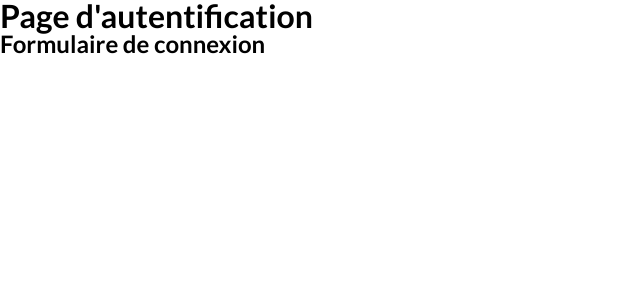
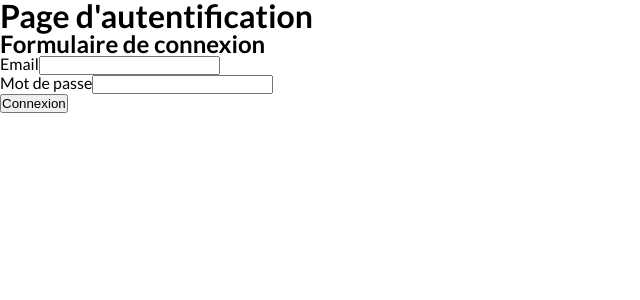
Before and after one commit to mlaversin/OC_7_Groupomania, a React (Create React App) app in the folder frontend/: page /auth in a window 1280 px wide. Shown: the top 300 px of the page, without its empty margins (0-640 px from the left). Built offline with nearby package versions, Linux system fonts and the light colour scheme.

Commit message:
login form

```diff
--- a/frontend/package.json
+++ b/frontend/package.json
@@ -6,11 +6,13 @@
     "@testing-library/jest-dom": "^5.16.4",
     "@testing-library/react": "^13.3.0",
     "@testing-library/user-event": "^13.5.0",
+    "formik": "^2.2.9",
     "react": "^18.2.0",
     "react-dom": "^18.2.0",
     "react-router-dom": "^6.3.0",
     "react-scripts": "5.0.1",
-    "sass": "^1.53.0"
+    "sass": "^1.53.0",
+    "yup": "^0.32.11"
   },
   "scripts": {
     "start": "react-scripts start",
--- a/frontend/src/components/LoginForm.js
+++ b/frontend/src/components/LoginForm.js
@@ -1,9 +1,67 @@
 import React from 'react';
+import { useNavigate } from 'react-router-dom';
+import { Formik, Field, Form, ErrorMessage } from 'formik';
+import * as Yup from 'yup';
 
 export default function LoginForm() {
+  const navigate = useNavigate();
+
+  const validationSchema = Yup.object().shape({
+    email: Yup.string()
+      .email('Email invalide')
+      .required("L'email est obligatoire"),
+    password: Yup.string().required('Le mot de passe est obligatoire'),
+  });
+
+  const initialValues = {
+    email: '',
+    password: '',
+  };
+
+  const handleSubmit = (values) => {
+    fetch('http://localhost:3000/api/user/login', {
+      method: 'POST',
+      headers: {
+        'Content-Type': 'application/json',
+      },
+      body: JSON.stringify(values),
+    })
+      .then((res) => res.json())
+      .then((userInfo) => {
+        localStorage.setItem('token', JSON.stringify(userInfo.token));
+        navigate('/');
+      })
+      .catch((err) => console.log(err));
+  };
+
   return (
     <div>
       <h2>Formulaire de connexion</h2>
+      <Formik
+        initialValues={initialValues}
+        validationSchema={validationSchema}
+        onSubmit={(values) => handleSubmit(values)}
+      >
+        <Form>
+          <div>
+            <label htmlFor='email'>Email</label>
+            <Field type='email' id='email' name='email' />
+            <div className='error-message'>
+              <ErrorMessage name='email' />
+            </div>
+          </div>
+          <div>
+            <label htmlFor='password'>Mot de passe</label>
+            <Field type='password' id='password' name='password' />
+            <div className='error-message'>
+              <ErrorMessage name='password' />
+            </div>
+          </div>
+          <div>
+            <button type='submit'>Connexion</button>
+          </div>
+        </Form>
+      </Formik>
     </div>
   );
 }
--- a/frontend/src/styles/base/_typography.scss
+++ b/frontend/src/styles/base/_typography.scss
@@ -7,3 +7,7 @@
 body {
   font-family: 'Lato', sans-serif;
 }
+
+.error-message {
+  color: rgb(189, 24, 24);
+}
```
Also changed, not shown: 1 other file (tests, documents, lock files or other folders).
